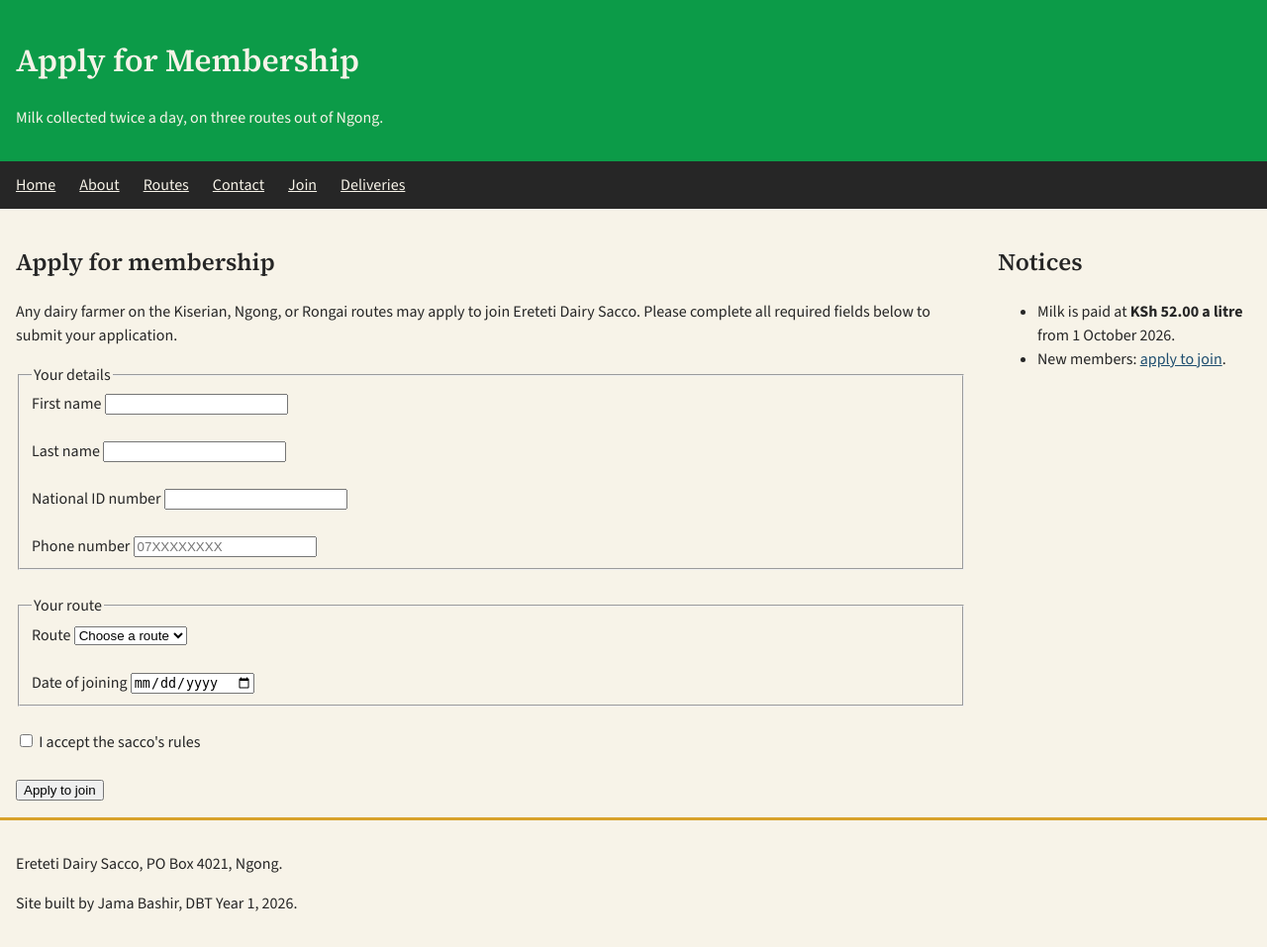
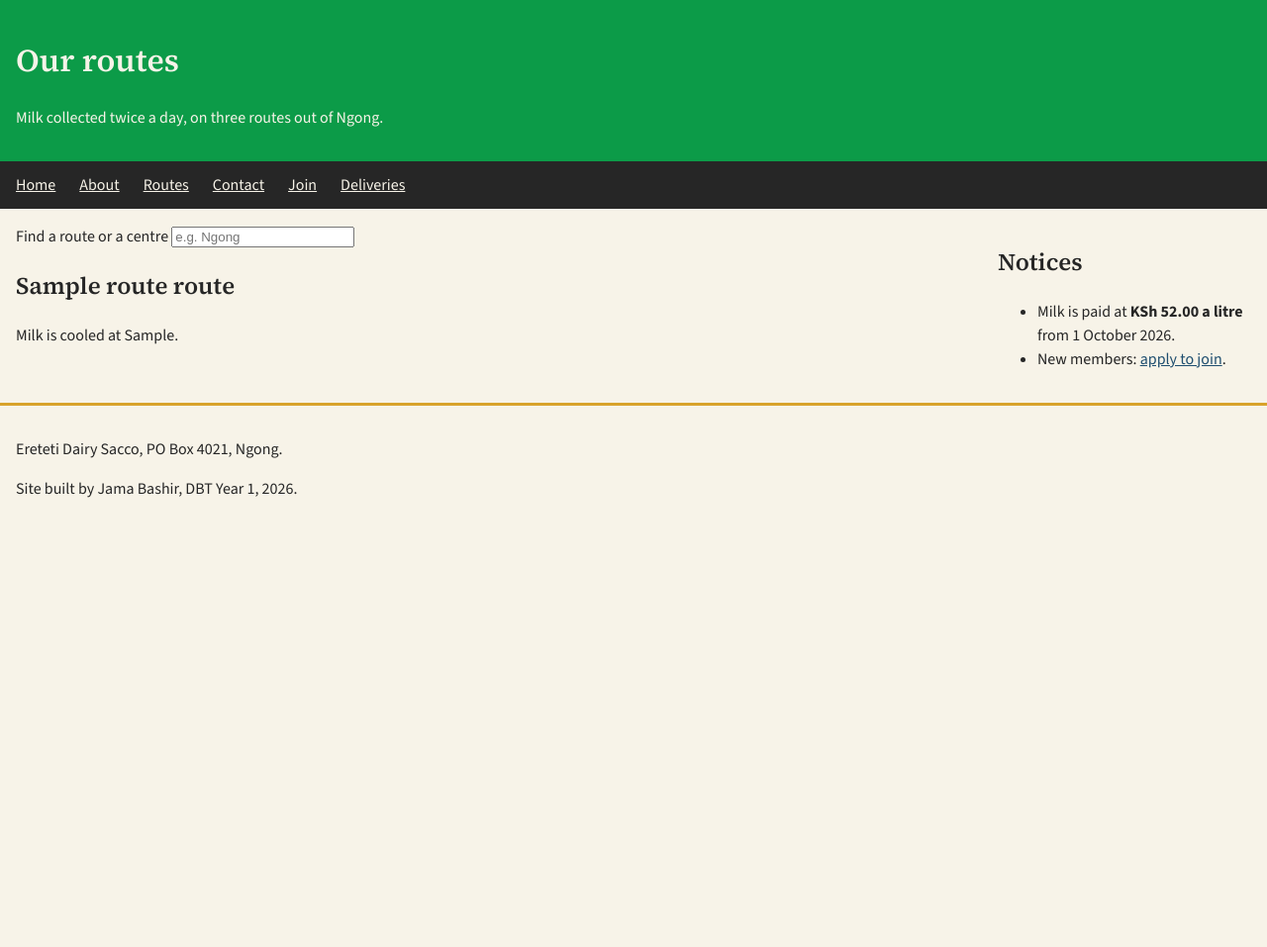
Before and after one commit to Jayfrm04/ereteti-sacco, a PHP site: page /register.php in a window 1280 px wide. Shown: the whole page at 99% size. After the commit the page ends 503 px from the top, so only its background shows below. Run offline with PHP 8.4, Linux system fonts and the light colour scheme; tables that the repository leaves empty or names only in its code hold one stand-in row (values such as "Sample post").

Commit message:
Lab 5 - routes and deliveries read from MySQL

```diff
--- /dev/null
+++ b/db-check.php
@@ -0,0 +1,4 @@
+<?php
+require_once 'includes/db.php';
+echo 'Connected to the database.';
+?>
--- /dev/null
+++ b/includes/db.php
@@ -0,0 +1,5 @@
+<?php
+// includes/db.php — 1 · CONNECT, once, for every page that needs the database
+// XAMPP: the user is root, with no password
+$conn = mysqli_connect('localhost', 'root', '', 'ereteti_web');
+?>
--- a/register.php
+++ b/register.php
@@ -1,102 +1,22 @@
+<?php
+require_once 'includes/db.php';
+$page_title = 'Our routes';
+include 'includes/header.php';
 
-<?php
-$page_title = 'Apply for Membership';
-include 'includes/header.php';
+$sql = "SELECT route_name, collection_centre FROM route ORDER BY route_id";
+$result = mysqli_query($conn, $sql);
 ?>
-
 <main>
-    <form action="process-register.php" method="post">
-    <h2>Apply for membership</h2>
-
-    <p>
-        Any dairy farmer on the Kiserian, Ngong, or Rongai routes may
-        apply to join Ereteti Dairy Sacco. Please complete all required
-        fields below to submit your application.
-    </p>
-
-
-        <fieldset>
-            <legend>Your details</legend>
-
-            <label for="first_name">First name</label>
-            <input type="text" id="first_name"
-                   name="first_name" required>
-
-            <br><br>
-
-            <label for="last_name">Last name</label>
-            <input type="text" id="last_name"
-                   name="last_name" required>
-
-            <br><br>
-
-            <label for="nationalID">National ID number</label>
-            <input type="text" id="nationalID"
-                   name="nationalID" required>
-
-            <br><br>
-
-            <label for="phone">Phone number</label>
-            <input
-                type="tel"
-                id="phone"
-                name="phone"
-                placeholder="07XXXXXXXX"
-                pattern="07[0-9]{8}"
-                required
-            >
-
-        </fieldset>
-
-        <br>
-
-        <fieldset>
-            <legend>Your route</legend>
-
-            <label for="route">Route</label>
-
-            <select id="route" name="route" required>
-                <option value="">Choose a route</option>
-                <option value="1">Kiserian route</option>
-                <option value="2">Ngong route</option>
-                <option value="3">Rongai route</option>
-            </select>
-
-            <br><br>
-
-            <label for="joiningDate">Date of joining</label>
-
-            <input
-                type="date"
-                id="joiningDate"
-                name="joiningDate"
-                required
-            >
-
-        </fieldset>
-
-        <br>
-
-        <input
-            type="checkbox"
-            id="acceptRules"
-            name="acceptRules"
-            value="yes"
-            required
-        >
-
-        <label for="acceptRules">
-            I accept the sacco's rules
-        </label>
-
-        <br><br>
-
-        <button type="submit">Apply to join</button>
-
-    </form>
-
+    <label for="route-search">Find a route or a centre</label>
+    <input type="search" id="route-search" placeholder="e.g. Ngong">
+    <p id="route-count" aria-live="polite"></p>
+    <?php
+    while ($row = mysqli_fetch_assoc($result)) {
+        echo '<section>';
+        echo '<h2>' . $row['route_name'] . ' route</h2>';
+        echo '<p>Milk is cooled at ' . $row['collection_centre'] . '.</p>';
+        echo '</section>';
+    }
+    ?>
 </main>
-
-<?php
-include 'includes/footer.php';
-?>
+<?php include 'includes/footer.php'; ?>
```
Also changed, not shown: deliveries.php (+32 -44 lines), routes.php (+18 -31 lines), includes/footer.php (line endings or trailing spaces).
